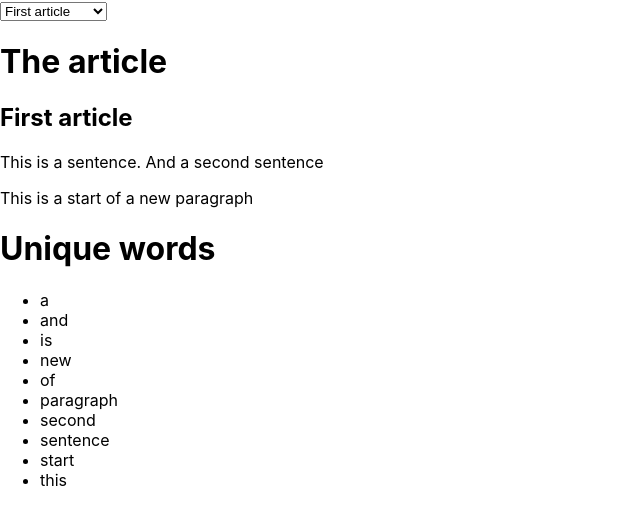
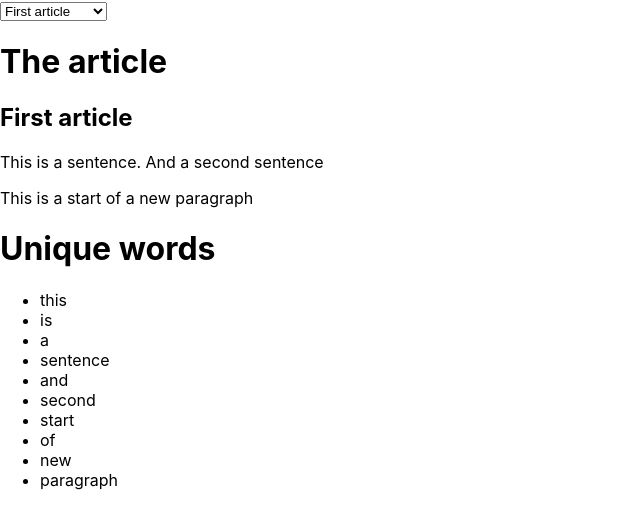
Before and after one commit to damiaNR10/react-lodash, a React (Create React App) app: page / in a window 1280 px wide. Shown: the top 528 px of the page, without its empty margins (0-640 px from the left). Built offline with nearby package versions, Linux system fonts and the light colour scheme.

Commit message:
Lodash installed & uniq() function used

```diff
--- a/package.json
+++ b/package.json
@@ -6,6 +6,7 @@
     "@testing-library/jest-dom": "^5.11.10",
     "@testing-library/react": "^11.2.5",
     "@testing-library/user-event": "^12.8.3",
+    "lodash": "^4.17.21",
     "react": "^17.0.2",
     "react-dom": "^17.0.2",
     "react-scripts": "4.0.3",
--- a/src/App.js
+++ b/src/App.js
@@ -1,18 +1,6 @@
-// import logo from './logo.svg';
-// import './App.css';
-
-// function App() {
-//   return (
-//     <div className="App">
-
-//     </div>
-//   );
-// }
-
-// export default App;
-
 import React from "react";
 import ReactDOM from "react-dom";
+import _ from "lodash";
 
 import "./App.css";
 
@@ -162,18 +150,7 @@ function Article({ title, paragraphs }) {
   );
 }
 function UniqueWords({ words }) {
-  const uniqueWords = [
-    "a",
-    "and",
-    "is",
-    "new",
-    "of",
-    "paragraph",
-    "second",
-    "sentence",
-    "start",
-    "this"
-  ];
+  const uniqueWords = _.uniq(words);
   return (
     <ul>
       {uniqueWords.map(word => (
```
